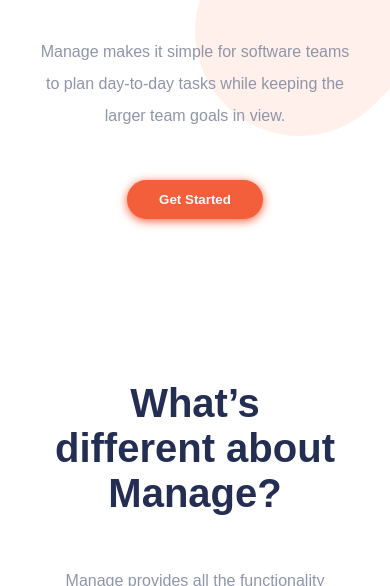
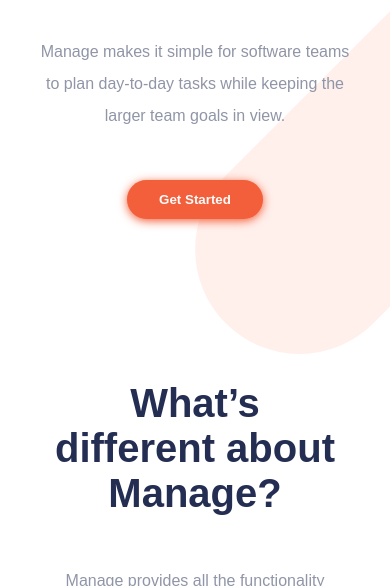
Before and after one commit to flquenano/FrontendMentor-Manage-Landing-Page, a plain HTML site: page index.html in a window 390 px wide. Shown: the part 676-1262 px from the top of the page. Drawn offline with nearby package versions, Linux system fonts and the light colour scheme; a web font is replaced by a local one.

Commit message:
2nd tablet mobile bg adjusted

```diff
--- a/style.scss
+++ b/style.scss
@@ -224,7 +224,7 @@ p {
   background-image: url("images/bg-tablet-pattern.svg");
   background-repeat: no-repeat;
   background-size: contain;
-  top: 50%;
+  top: 40rem;
   right: -50%;
   width: 100%;
   height: 50%;
```
Also changed, not shown: style.css.
